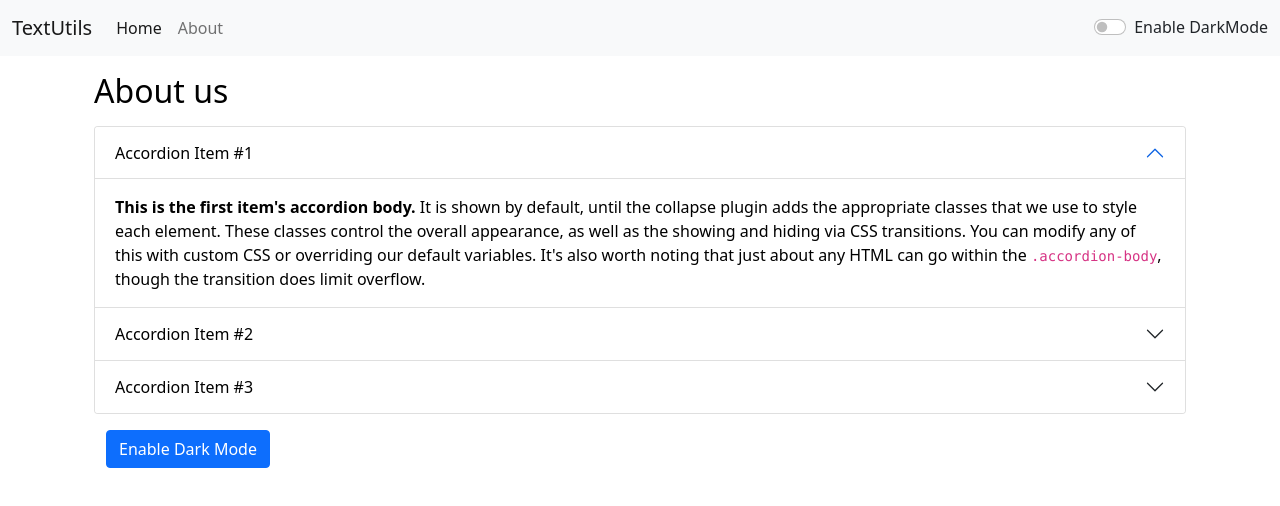
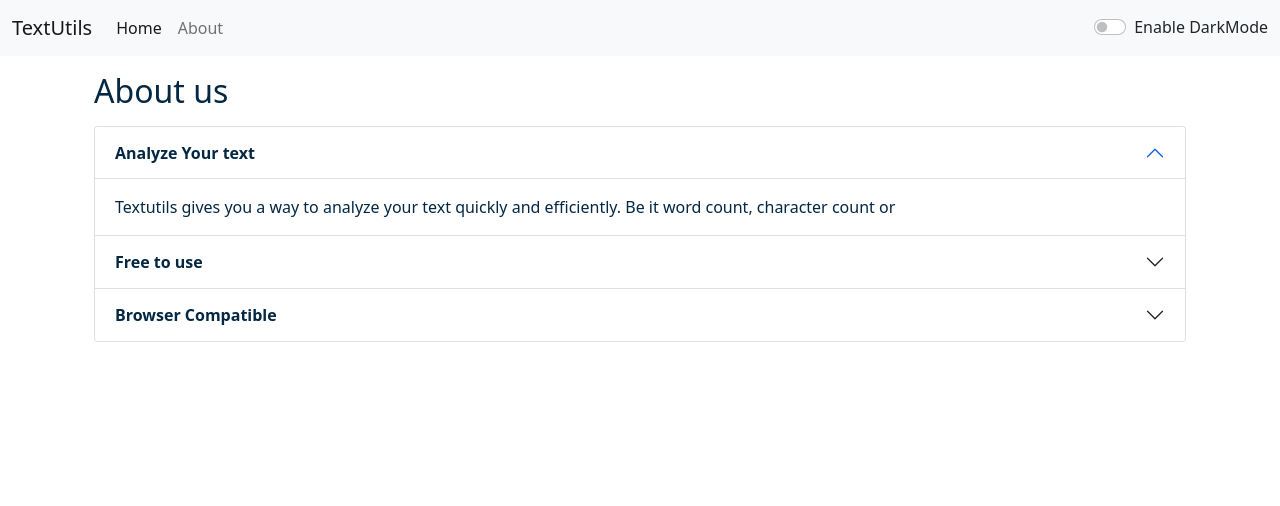
Before and after one commit to samarjit-singh/ReactTextUtils, a React (Create React App) app: page /about in a window 1280 px wide. Shown: the top 506 px of the page. Built offline with nearby package versions, Linux system fonts and the light colour scheme.

Commit message:
made changes in about

```diff
--- a/src/App.js
+++ b/src/App.js
@@ -42,7 +42,7 @@ function App() {
             {/* /users --> Component 1
         /users/home --> Component 2 */}
             <Route exact path="/about">
-              <About />
+              <About mode={mode} />
             </Route>
             <Route exact path="/">
               <TextForm
--- a/src/components/About.js
+++ b/src/components/About.js
@@ -1,32 +1,22 @@
 import React, { useState } from "react";
+import { withRouter } from "react-router-dom";
 
-export default function () {
-  const [myStyle, setMyStyle] = useState({
-    color: "black",
-    background: "white",
-  });
+export default function About(props) {
+  // const [myStyle, setMyStyle] = useState({
+  //   color: "black",
+  //   background: "white",
+  // });
 
-  const [btntext, setBtntext] = useState("Enable Dark Mode");
-
-  const toggleStyle = () => {
-    if (myStyle.color === "black") {
-      setMyStyle({
-        color: "white",
-        background: "black",
-        border: "1px solid white",
-      });
-      setBtntext("Enable Light Mode");
-    } else {
-      setMyStyle({
-        color: "black",
-        background: "white",
-      });
-      setBtntext("Enable Dark Mode");
-    }
+  let myStyle = {
+    color: props.mode === "dark" ? "white" : "#042743",
+    backgroundColor: props.mode === "dark" ? "rgb(36 74 104)" : "white",
   };
 
   return (
-    <div className="container" style={myStyle}>
+    <div
+      className="container"
+      style={{ color: props.mode === "dark" ? "white" : "#042743" }}
+    >
       <h2 className="my-3">About us</h2>
       <div className="accordion" id="accordionExample" style={myStyle}>
         <div className="accordion-item">
@@ -40,7 +30,7 @@ export default function () {
               aria-expanded="true"
               aria-controls="collapseOne"
             >
-              Accordion Item #1
+              <strong>Analyze Your text</strong>
             </button>
           </h2>
           <div
@@ -50,14 +40,8 @@ export default function () {
             data-bs-parent="#accordionExample"
           >
             <div className="accordion-body" style={myStyle}>
-              <strong>This is the first item's accordion body.</strong> It is
-              shown by default, until the collapse plugin adds the appropriate
-              classes that we use to style each element. These classes control
-              the overall appearance, as well as the showing and hiding via CSS
-              transitions. You can modify any of this with custom CSS or
-              overriding our default variables. It's also worth noting that just
-              about any HTML can go within the <code>.accordion-body</code>,
-              though the transition does limit overflow.
+              Textutils gives you a way to analyze your text quickly and
+              efficiently. Be it word count, character count or
             </div>
           </div>
         </div>
@@ -72,7 +56,7 @@ export default function () {
               aria-expanded="false"
               aria-controls="collapseTwo"
             >
-              Accordion Item #2
+              <strong>Free to use</strong>
             </button>
           </h2>
           <div
@@ -82,14 +66,10 @@ export default function () {
             data-bs-parent="#accordionExample"
           >
             <div className="accordion-body" style={myStyle}>
-              <strong>This is the second item's accordion body.</strong> It is
-              hidden by default, until the collapse plugin adds the appropriate
-              classes that we use to style each element. These classes control
-              the overall appearance, as well as the showing and hiding via CSS
-              transitions. You can modify any of this with custom CSS or
-              overriding our default variables. It's also worth noting that just
-              about any HTML can go within the <code>.accordion-body</code>,
-              though the transition does limit overflow.
+              TextUtils is a free character counter tool that provides instant
+              character count & word count statistics for a given text.
+              TextUtils reports the number of words and characters. Thus it is
+              suitable for writing text with word/ character limit.
             </div>
           </div>
         </div>
@@ -104,7 +84,7 @@ export default function () {
               aria-expanded="false"
               aria-controls="collapseThree"
             >
-              Accordion Item #3
+              <strong>Browser Compatible</strong>
             </button>
           </h2>
           <div
@@ -114,27 +94,14 @@ export default function () {
             data-bs-parent="#accordionExample"
           >
             <div className="accordion-body" style={myStyle}>
-              <strong>This is the third item's accordion body.</strong> It is
-              hidden by default, until the collapse plugin adds the appropriate
-              classes that we use to style each element. These classes control
-              the overall appearance, as well as the showing and hiding via CSS
-              transitions. You can modify any of this with custom CSS or
-              overriding our default variables. It's also worth noting that just
-              about any HTML can go within the <code>.accordion-body</code>,
-              though the transition does limit overflow.
+              This word counter software works in any web browsers such as
+              Chrome, Firefox, Internet Explorer, Safari, Opera. It suits to
+              count characters in facebook, blog, books, excel document, pdf
+              document, essays, etc.
             </div>
           </div>
         </div>
       </div>
-      <div className="container">
-        <button
-          onClick={toggleStyle}
-          type="button"
-          className="btn btn-primary my-3"
-        >
-          {btntext}
-        </button>
-      </div>
     </div>
   );
 }
--- a/src/components/TextForm.js
+++ b/src/components/TextForm.js
@@ -60,19 +60,22 @@ export default function TextForm(props) {
             rows="8"
           ></textarea>
         </div>
-        <button className="btn btn-primary mx-2" onClick={handleUpClick}>
+        <button className="btn btn-primary mx-2 my-1" onClick={handleUpClick}>
           Convert to Uppercase
         </button>
-        <button className="btn btn-primary mx-2" onClick={handleLoClick}>
+        <button className="btn btn-primary mx-2 my-1" onClick={handleLoClick}>
           Convert to Lowercase
         </button>
-        <button className="btn btn-primary mx-2" onClick={handleClearText}>
+        <button className="btn btn-primary mx-2 my-1" onClick={handleClearText}>
           Clear Text
         </button>
-        <button className="btn btn-primary mx-2" onClick={handleCopy}>
+        <button className="btn btn-primary mx-2 my-1" onClick={handleCopy}>
           Copy Text
         </button>
-        <button className="btn btn-primary mx-2" onClick={handleExtraSpaces}>
+        <button
+          className="btn btn-primary mx-2 my-1"
+          onClick={handleExtraSpaces}
+        >
           Remove Extra Spaces
         </button>
       </div>
@@ -84,7 +87,12 @@ export default function TextForm(props) {
       >
         <h2>Your text summary</h2>
         <p>
-          {text.split(" ").length} words, {text.length} characters
+          {
+            text.split(" ").filter((element) => {
+              return element.length != 0;
+            }).length
+          }{" "}
+          words, {text.length} characters
         </p>
         <p>{0.008 * text.split(" ").length} Minutes read</p>
         <h2>Preview</h2>
```
